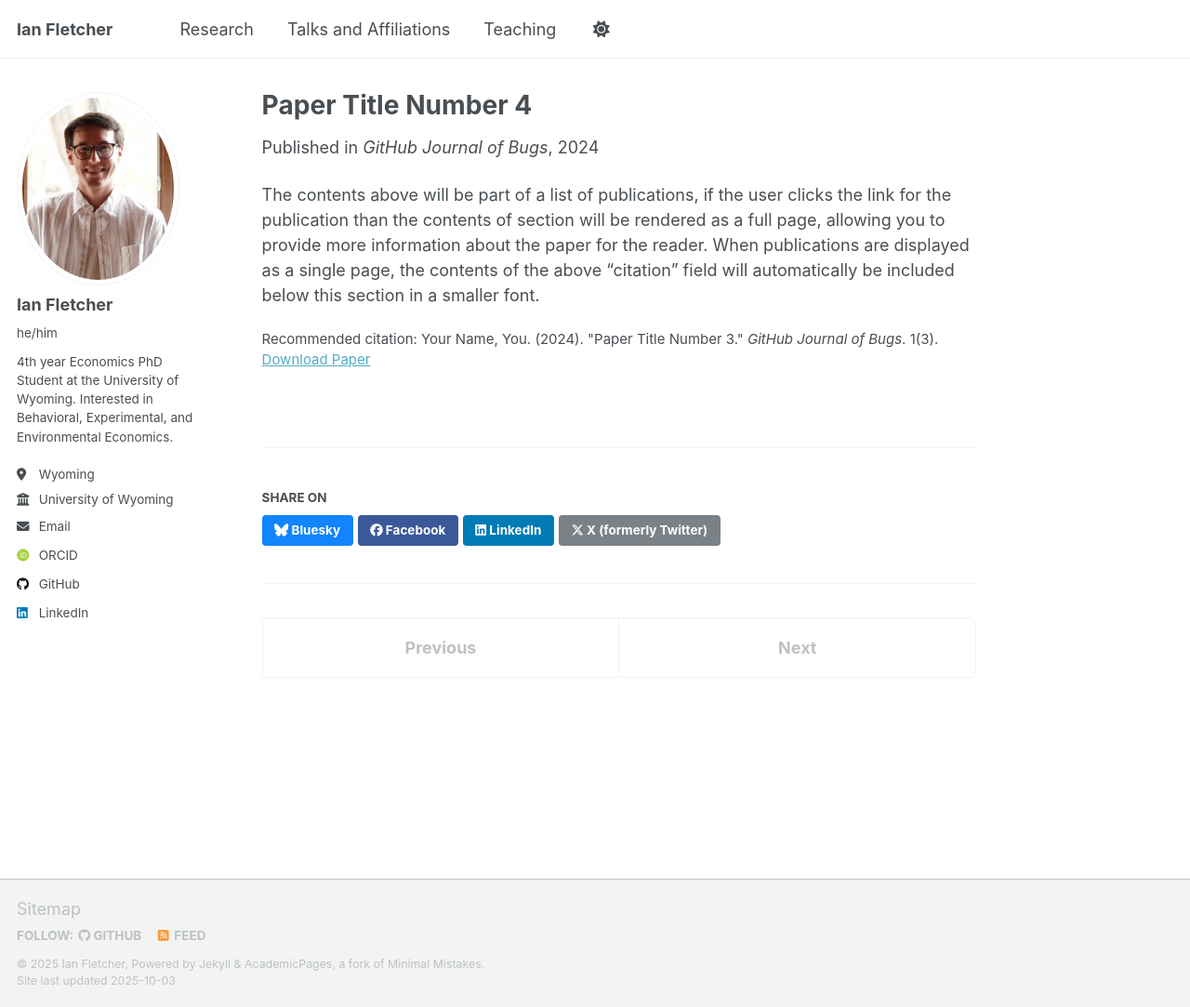
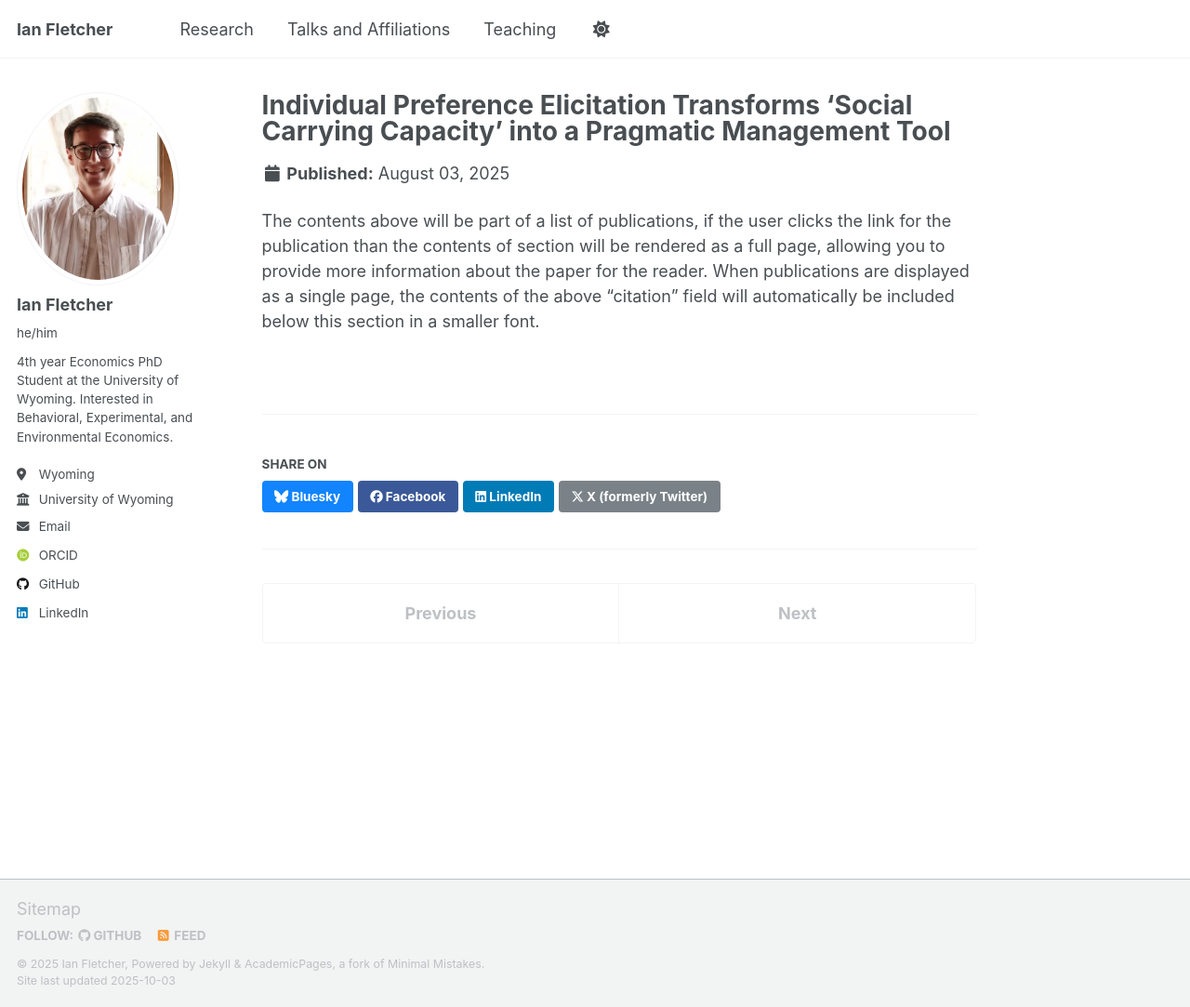
Before and after one commit to fletcherian/fletcherian.github.io, a Jekyll site: the page built from _publications/bears.md, in a window 1280 px wide and 1083 px high. Shown: the whole window at 93% size. Built offline with Jekyll 4.4.1, drawn with Linux system fonts in a browser that asks for light colours; some web fonts are replaced; a script that is not in the unit is left out.

Commit message:
Update and rename 2024-02-17-paper-title-number-4.md to bears.md

```diff
--- a/_publications/2024-02-17-paper-title-number-4.md
+++ b/_publications/bears.md
@@ -1,13 +1,10 @@
 ---
-title: "Paper Title Number 4"
+title: "Individual Preference Elicitation Transforms 'Social Carrying Capacity' into a Pragmatic Management Tool"
 collection: publications
 category: conferences
-permalink: /publication/2024-02-17-paper-title-number-4
-excerpt: 'This paper is about fixing template issue #693.'
-date: 2024-02-17
-venue: 'GitHub Journal of Bugs'
-paperurl: 'http://academicpages.github.io/files/paper3.pdf'
-citation: 'Your Name, You. (2024). &quot;Paper Title Number 3.&quot; <i>GitHub Journal of Bugs</i>. 1(3).'
+permalink: /publication/bears
+excerpt: 'People are more tolerant of grizzly encounters than management rules, all, with significant local and regional variation. We use survey data and predictive mapping to document these misalignments between public preferences and federal risk standards.'
+date: 2025-08-03
 ---
 
 The contents above will be part of a list of publications, if the user clicks the link for the publication than the contents of section will be rendered as a full page, allowing you to provide more information about the paper for the reader. When publications are displayed as a single page, the contents of the above "citation" field will automatically be included below this section in a smaller font.
```
